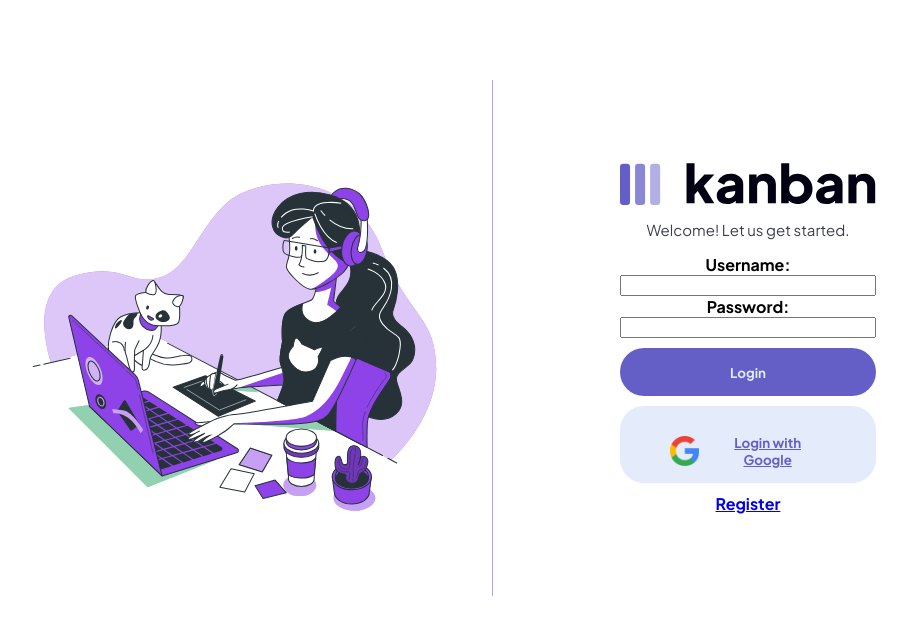
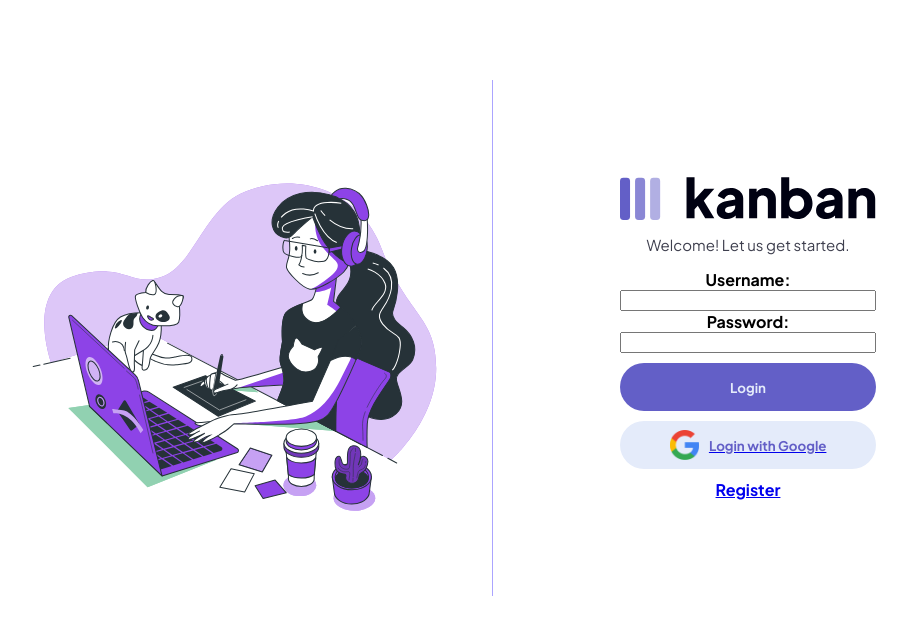
Before and after one commit to UndertakerW/Kanban-Board, a Django app: page /login in a window 1280 px wide. Shown: the top 635 px of the page, without its empty margins (148-1055 px from the left). Run offline with Django 4.2, Linux system fonts and the light colour scheme.

Commit message:
fixed oauth login button display

```diff
--- a/kanban/static/kanban/login.css
+++ b/kanban/static/kanban/login.css
@@ -1,3 +1,7 @@
+.oauth_button {
+    width: 100%;
+}
+
 .login-wrapper {
     display: flex;
     margin: 10vh 10vw 0;
--- a/kanban/templates/kanban/login.html
+++ b/kanban/templates/kanban/login.html
@@ -25,11 +25,11 @@
                     <button type="submit" class="button-large-main-purple width-max spaced-button">Login</button>
                 </form>
 
-                <a href="{% url 'social:begin' 'google-oauth2' %}" class="button-secondary-l spaced-button"id="google_oauth_link">
-                    <button class="button-secondary-l spaced-button">
-                    <img class="login-icon-google" src="{% static 'kanban/imgs/icon-google.png'%}" >
-                    <span>Login with Google</span>
-                </button>
+                <a href="{% url 'social:begin' 'google-oauth2' %}" id="google_oauth_link">
+                    <button class="button-secondary-l spaced-button oauth_button">
+                        <img class="login-icon-google" src="{% static 'kanban/imgs/icon-google.png'%}" >
+                        <span>Login with Google</span>
+                    </button>
                 </a>
                 <a href="{% url 'register' %}" class="spaced-button" id="id_register_link">Register</a>
             </div>
```
